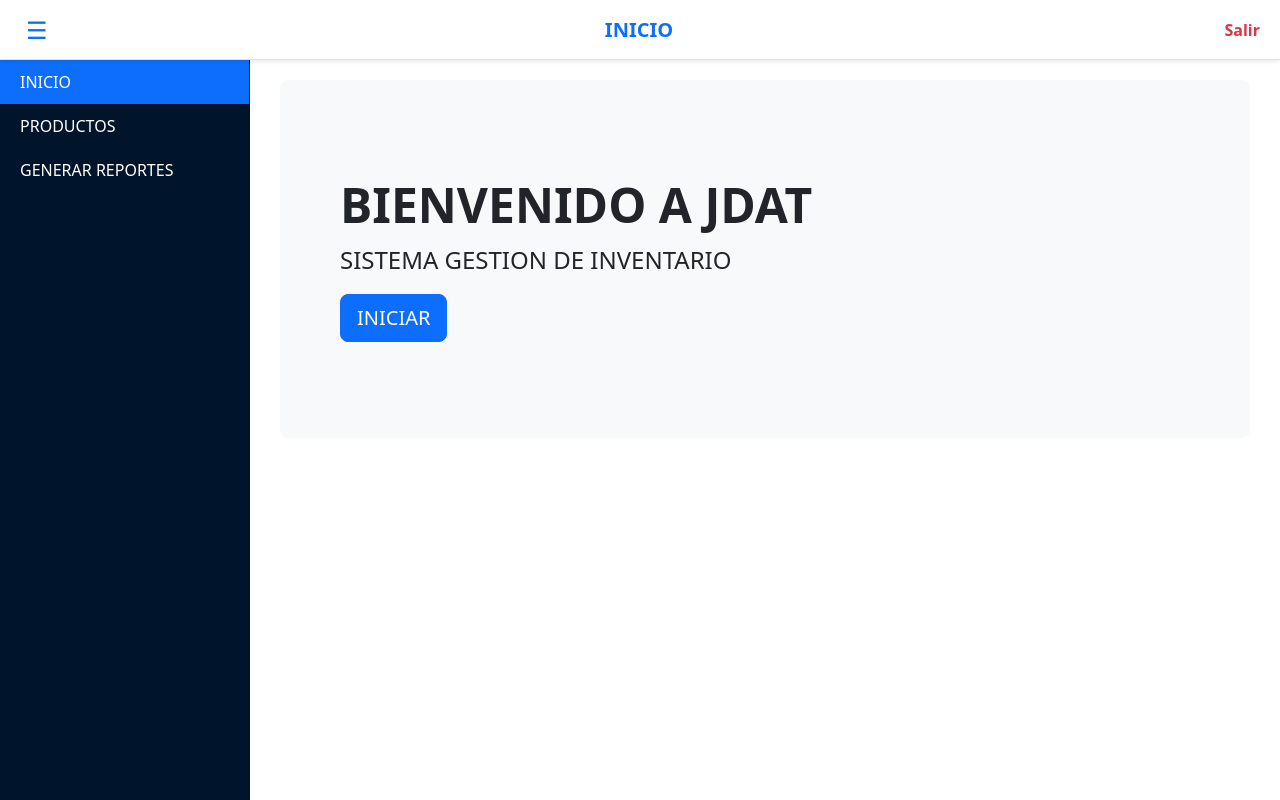
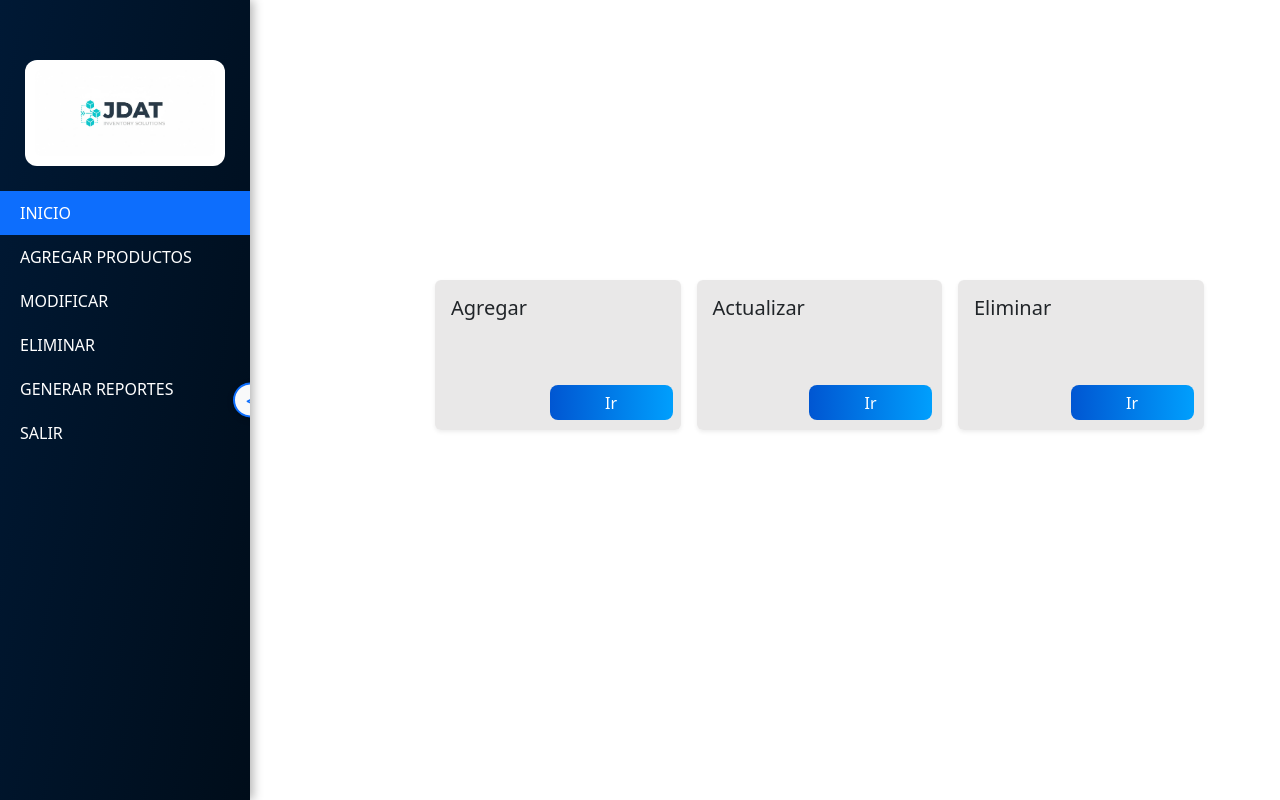
Before and after one commit to Contreras926/DJANGO, a Django app: page / in a window 1280 px wide. Run offline with Django 5.2, Linux system fonts and the light colour scheme.

Commit message:
Cambio hasta las cards, sin el login

```diff
--- a/P1/JDAT1/JDAT1/settings.py
+++ b/P1/JDAT1/JDAT1/settings.py
@@ -121,7 +121,8 @@ USE_TZ = True
 # https://docs.djangoproject.com/en/5.2/howto/static-files/
 
 STATIC_URL = 'static/'
-
+import os
+STATICFILES_DIRS = [os.path.join(BASE_DIR, 'static')]
 # Default primary key field type
 # https://docs.djangoproject.com/en/5.2/ref/settings/#default-auto-field
 
--- a/P1/JDAT1/JDATV1/templates/paginas/base.html
+++ b/P1/JDAT1/JDATV1/templates/paginas/base.html
@@ -25,14 +25,53 @@
         left: 0;
         height: 100vh;
         width: 250px;
-        background-color: #00152b;
-        border-right: 1px solid #00152b;
-        transition: all 0.3s;
+        background: linear-gradient(100deg, #001935 0%, #000d1a 100%);
+        transition: all 0.4s ease;
         padding-top: 60px;
+        box-shadow: 3px 0 10px rgba(0,0,0,0.3);
+        overflow: hidden;
+        z-index: 9;
+      }
+      .sidebar-logo{
+        background: white;
+        border-radius: 12px;
+        padding: 10px;
+        width: 80%;
+        margin: 0 auto 25px;
+        display: flex;
+        justify-content: center;
+        align-items: center;
+      }
+      .sidebar-logo img{
+        width: 100%;
+        height: auto;
+        border-radius: 8px;
+        object-fit: contain;
       }
 
       .sidebar.collapsed {
-        margin-left: -250px;
+        left: -220px;;
+      }
+      .sidebar-toggle-btn {
+      position: absolute;
+      top: 50%;
+      right: -18px;
+      transform: translateY(-50%);
+      background-color: #f8f9fa;
+      border: 2px solid #0d6efd;
+      border-radius: 50%;
+      width: 35px;
+      height: 35px;
+      box-shadow: 0 2px 6px rgba(0,0,0,0.2);
+      cursor: pointer;
+      transition: all 0.4s ease;
+      font-weight: bold;
+      color: #0d6efd;
+      z-index: 10;
+      }
+      .sidebar.collapsed .sidebar-toggle-btn {
+        right: -18px;
+        transform: translateY(-50%) rotate(180deg);
       }
 
       .sidebar a {
@@ -52,55 +91,43 @@
         color: #fff !important;
       }
 
-      /* Navbar superior */
-      .topbar {
-        position: fixed;
-        top: 0;
-        left: 0;
-        width: 100%;
-        height: 60px;
-        background-color: #ffffff;
-        border-bottom: 1px solid #dee2e6;
-        display: flex;
-        align-items: center;
-        justify-content: space-between;
-        padding: 0 20px;
-        z-index: 1000;
-      }
-
-      .topbar button {
-        background: none;
-        border: none;
-        font-size: 1.5rem;
-      }
-
       /* Contenido */
       .content {
         margin-left: 250px;
-        padding: 80px 30px 30px;
-        transition: margin-left 0.3s;
+        transition: margin-left 0.3s ease;
       }
 
       .content.expanded {
-        margin-left: 0;
+        margin-left: 80px;
+      }
+
+      .main-content {
+       margin-left: 250px;
+       transition: all 0.4s ease;
+      }
+      .sidebar.collapsed ~ .main-content {
+        margin-left: 30px;
       }
     </style>
   </head>
 
   <body>
-    <!-- BARRA SUPERIOR -->
-    <div class="topbar shadow-sm">
-      <button id="toggleSidebar" class="text-primary">&#9776;</button>
-      <h5 class="m-0 fw-bold text-primary">{% block titulo %}  {% endblock %}</h5>
-      <a href="#" class="text-danger fw-semibold text-decoration-none">Salir</a>
-    </div>
 
     <!-- SIDEBAR -->
     <div id="sidebar" class="sidebar">
+      <div class="sidebar-logo">
+        <img src="{% static 'imagenes/jdat.jpg' %}" alt="LOGO JDAT" >
+      </div>
       <a href="{% url 'inicio' %}" class="active">INICIO</a>
-      <a href="{% url 'productos' %}">PRODUCTOS</a>
+      <a href="{% url 'productos' %}">AGREGAR PRODUCTOS</a>
+      <a href="{% url 'productos' %}">MODIFICAR</a>
+      <a href="{% url 'productos' %}">ELIMINAR</a>
       <a href="#">GENERAR REPORTES</a>
+      <a href="#">SALIR</a>
+
+      <button id="toggleSidebar" class="sidebar-toggle-btn">&lt;</button>
     </div>
+
 
     <!-- CONTENIDO PRINCIPAL -->
     <div id="content" class="content">
--- a/P1/JDAT1/JDATV1/templates/paginas/inicio.html
+++ b/P1/JDAT1/JDATV1/templates/paginas/inicio.html
@@ -1,18 +1,59 @@
 {% extends 'paginas/base.html' %}
 
-{% block titulo %}INICIO{% endblock %}
 
 {% block contenido %}
 
-    <div class="p-5 mb-4 bg-light rounded-3">
-        <div class="container-fluid py-5">
-            <h1 class="display-5 fw-bold">BIENVENIDO A JDAT</h1>
-            <p class="col-md-8 fs-4">
-                SISTEMA GESTION DE INVENTARIO
-            </p>
-            <button class="btn btn-primary btn-lg" type="button">
-                INICIAR
-            </button>
+    <div class="row g-3">
+        <div class="col-md-3">
+            <div class="card shadow-sm border-0 position-relative" style="height: 150px; top: 280px; left: 185px; right: 80px; background: #d1cfcf7a;">
+                <div class="card-body d-flex flex-column justify-content-between">
+                    <h5 class="card-title">Agregar</h5>
+                    <a href="{% url 'crear_producto' %}" class="btn btn-primary btn-ir w-50"
+                    style="
+                        position:absolute;
+                        bottom: 10px;
+                        right: 8px;
+                        border-radius: 8px;
+                        height: 35px;
+                        background: linear-gradient(90deg, #0056D2, #009FFD);
+                        border: none;
+                        ">Ir</a>
+                </div>
+            </div>
+        </div>
+        <div class="col-md-3">
+            <div class="card shadow-sm border-0 position-relative" style="height: 150px; top: 280px; left: 185px; right: 80px; background: #d1cfcf7a;">
+                <div class="card-body d-flex flex-column justify-content-between">
+                    <h5 class="card-title">Actualizar</h5>
+                    <a href="{% url 'crear_producto' %}" class="btn btn-primary btn-ir w-50"
+                    style="
+                        position:absolute;
+                        bottom: 10px;
+                        right: 10px;
+                        border-radius: 8px;
+                        height: 35px;
+                        background: linear-gradient(90deg, #0056D2, #009FFD);
+                        border: none;
+                        ">Ir</a>
+                </div>
+            </div>
+        </div>
+        <div class="col-md-3">
+            <div class="card shadow-sm border-0 position-relative" style="height: 150px; top: 280px; left: 185px; right: 80px; background: #d1cfcf7a;">
+                <div class="card-body d-flex flex-column justify-content-between">
+                    <h5 class="card-title">Eliminar</h5>
+                    <a href="{% url 'crear_producto' %}" class="btn btn-primary btn-ir w-50"
+                    style="
+                        position:absolute;
+                        bottom: 10px;
+                        right: 10px;
+                        border-radius: 8px;
+                        height: 35px;
+                        background: linear-gradient(90deg, #0056D2, #009FFD);
+                        border: none;
+                        ">Ir</a>
+                </div>
+            </div>
         </div>
     </div>
 
--- a/P1/JDAT1/JDATV1/templates/productos/index.html
+++ b/P1/JDAT1/JDATV1/templates/productos/index.html
@@ -1,6 +1,5 @@
 {% extends 'paginas/base.html' %}
 
-{% block titulo %}PRODUCTO{% endblock %}
 
 {% block contenido %}
     <div class="card">
```
Also changed, not shown: P1/JDAT1/JDATV1/static/imagenes/jdat.jpg (added).
